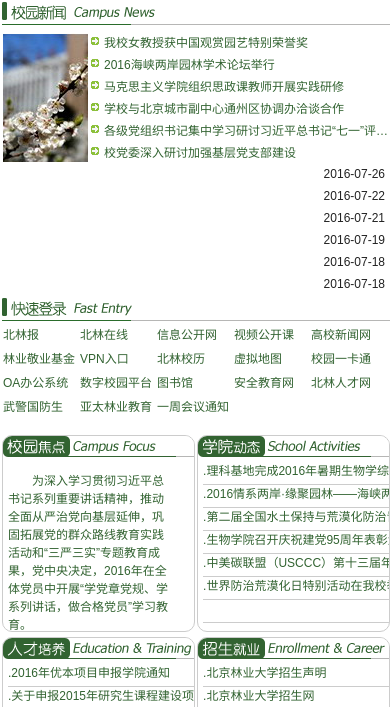
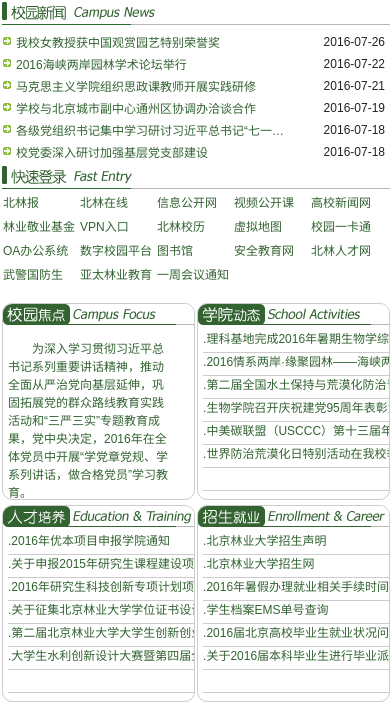
Before and after one commit to mingttong/ResponsiveBjfu, a website: page src/index.html in a window 390 px wide. Shown: the part 130-837 px from the top of the page. Drawn offline with Linux system fonts and the light colour scheme.

Commit message:
.content-top .left .xyxw ul a的max-width修改为90%

```diff
--- a/src/css/main.css
+++ b/src/css/main.css
@@ -262,11 +262,11 @@ header .main ul li a:hover, a:active {
 }
 
 .content-top .left .xyxw ul a {
-display: inline-block;
-width: 2.84rem;
-text-overflow: ellipsis;
-overflow: hidden;
-white-space: nowrap;
+    display: inline-block;
+    max-width: 90%;
+    text-overflow: ellipsis;
+    overflow: hidden;
+    white-space: nowrap;
 }
 
 .content-top .left .xyxw ul:last-child li {
@@ -393,6 +393,16 @@ white-space: nowrap;
     .content-top .left .ksdl li a {
         width: 0.77rem;
         margin: 0px
+    }
+}
+
+@media only screen and (max-width: 30.625rem) {
+    .content-top .left .xyxw-pic {
+        display: none;
+    }
+
+    .content-top .left .xyxw  ul a {
+        max-width: 90%;
     }
 }
 
```
